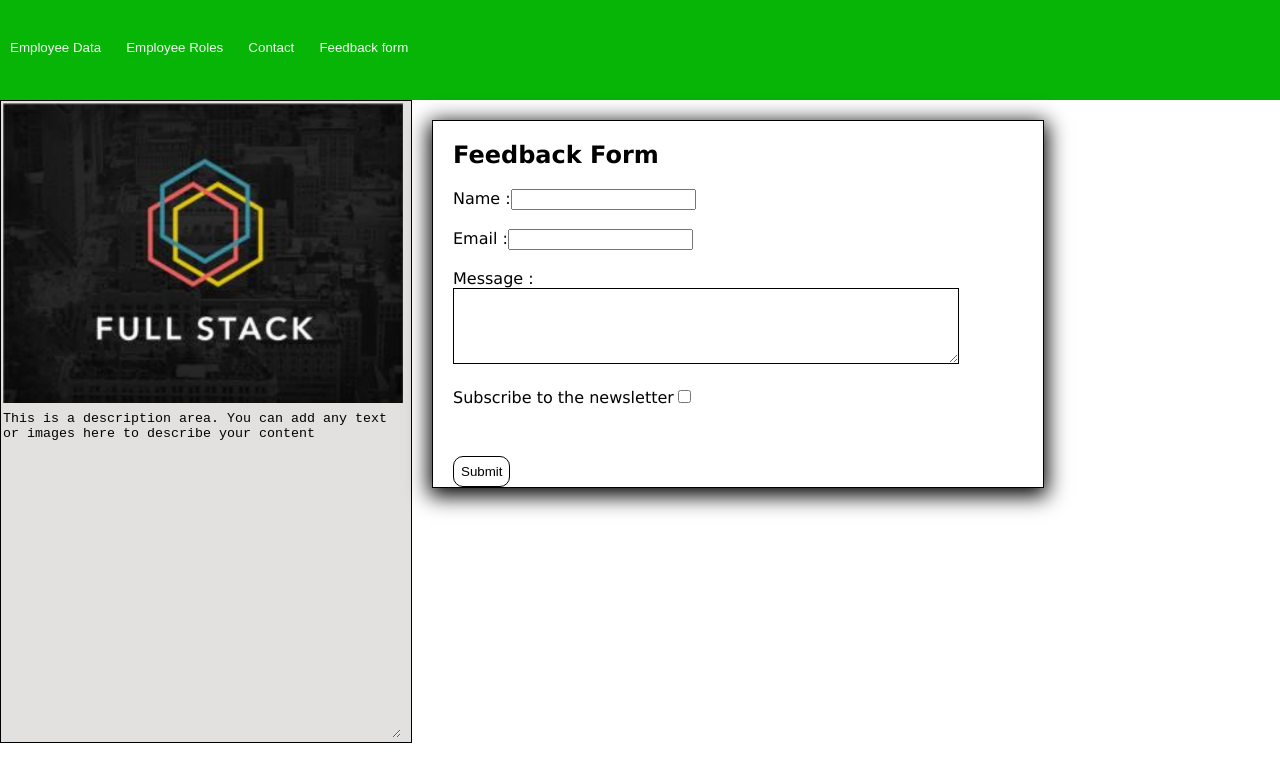
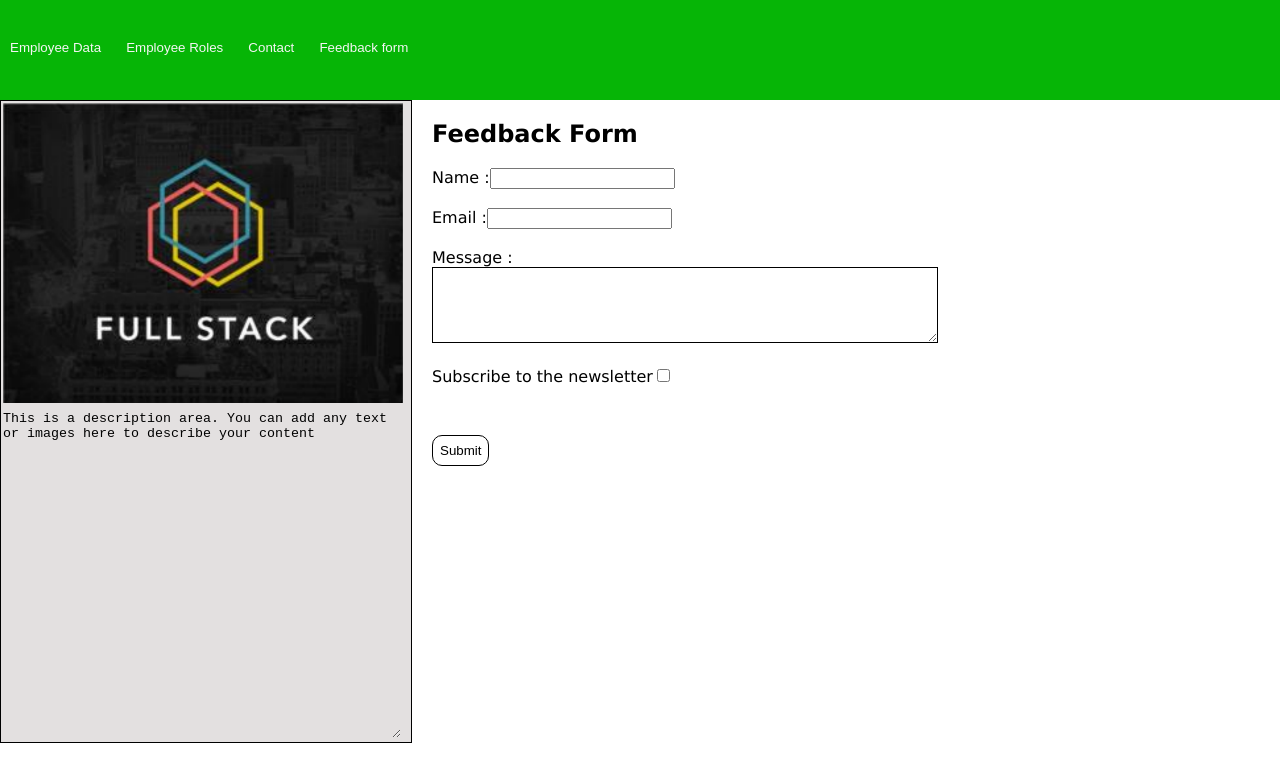
Before and after one commit to saisantosh473/Employee_Portal, a plain HTML site: page 5.html in a window 1280 px wide. Drawn offline with Linux system fonts and the light colour scheme.

Commit message:
Update 5.html

```diff
--- a/5.html
+++ b/5.html
@@ -19,7 +19,7 @@
             <img src="ss.png" alt="ss" width="400px">
             <textarea name="txtarea" id="navtxt" title="navtxt">This is a description area. You can add any text or images here to describe your content</textarea>
         </nav>
-        <article style="border: solid 1px; box-shadow: 0 5px 20px 3px; margin-top: 20px; margin-left: 20px;">
+        <article>
             <h2>Feedback Form</h2>
             <form action="">
                 <label for="name">Name :</label><input type="text" id="name"><br><br>
```
